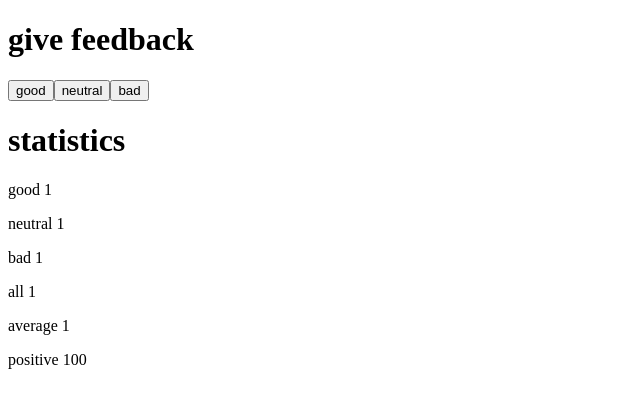
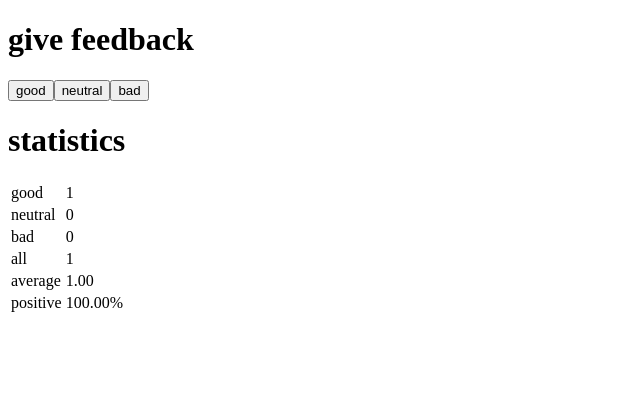
Before and after one commit to Alejandro-PerAlva/Full-Stack-Open, a React (Vite) app in the folder part1/unicafe/: page / in a window 1280 px wide. Both pictures are taken after a click on the button "good". Shown: the top 408 px of the page, without its empty margins (0-640 px from the left). Built offline with nearby package versions, Linux system fonts and the light colour scheme.

Commit message:
1.11*: unicafe, paso 6

```diff
--- a/part1/unicafe/src/App.jsx
+++ b/part1/unicafe/src/App.jsx
@@ -18,14 +18,34 @@ const StatisticLine  = ( {text, value} ) => {
 const Statistics = ( {types, statisticsTypes} ) => {
   if (statisticsTypes[0].function === 0) return "No feedback given"
   return (
-    <>
-      <StatisticLine text={types[0].name} value={types[0].value} />
-      <StatisticLine text={types[1].name} value={types[1].value} />
-      <StatisticLine text={types[2].name} value={types[2].value} />
-      <StatisticLine text={statisticsTypes[0].name} value={statisticsTypes[0].function} />
-      <StatisticLine text={statisticsTypes[1].name} value={statisticsTypes[1].function} />
-      <StatisticLine text={statisticsTypes[2].name} value={statisticsTypes[2].function} />
-    </>
+  <table>
+    <tbody>
+      <tr>
+        <td>{types[0].name}</td>
+        <td>{types[0].value}</td>
+      </tr>
+      <tr>
+        <td>{types[1].name}</td>
+        <td>{types[1].value}</td>
+      </tr>
+      <tr>
+        <td>{types[2].name}</td>
+        <td>{types[2].value}</td>
+      </tr>
+      <tr>
+        <td>{statisticsTypes[0].name}</td>
+        <td>{statisticsTypes[0].function}</td>
+      </tr>
+      <tr>
+        <td>{statisticsTypes[1].name}</td>
+        <td>{statisticsTypes[1].function}</td>
+      </tr>
+      <tr>
+        <td>{statisticsTypes[2].name}</td>
+        <td>{statisticsTypes[2].function}</td>
+      </tr>
+    </tbody>
+  </table>
   )
 }
 
@@ -58,13 +78,13 @@ const App = () => {
   const average = () => {
     console.log((good - bad) / all())
     if (all() === 0) return 0
-    return (good - bad) / all()
+    return ((good - bad) / all()).toFixed(2)
   }
 
   const positive = () => {
     console.log()
-    if (all() === 0) return 0
-    return (good / all()) * 100
+    if (all() === 0) return "0%"
+    return ((good / all()) * 100).toFixed(2)  + "%"
   }
 
   const activityObject = {
@@ -76,11 +96,11 @@ const App = () => {
       },
       {
         name: "neutral",
-        value: good
+        value: neutral
       },
       {
         name: "bad",
-        value: good
+        value: bad
       }
     ],
     statisticsTypes: [
```
